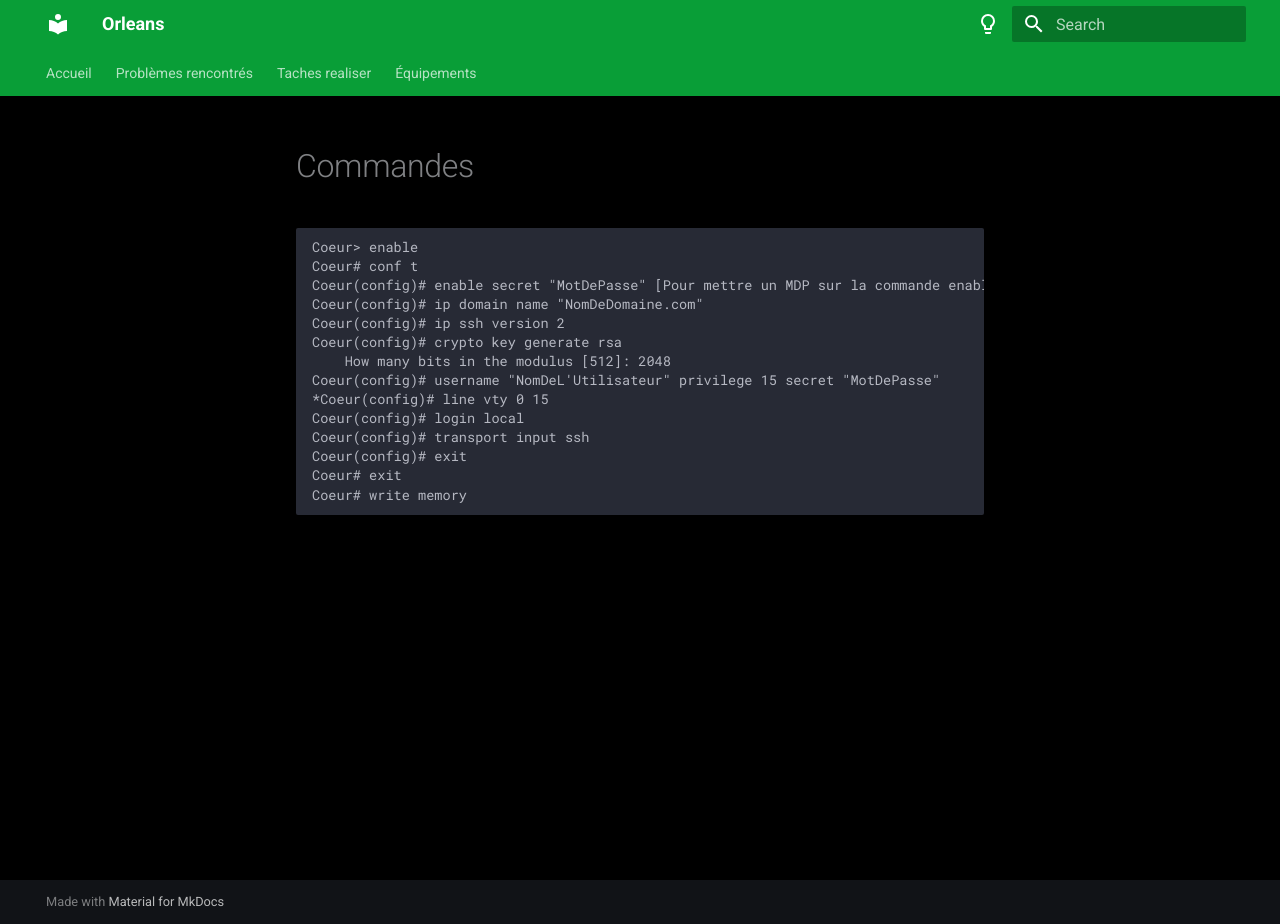
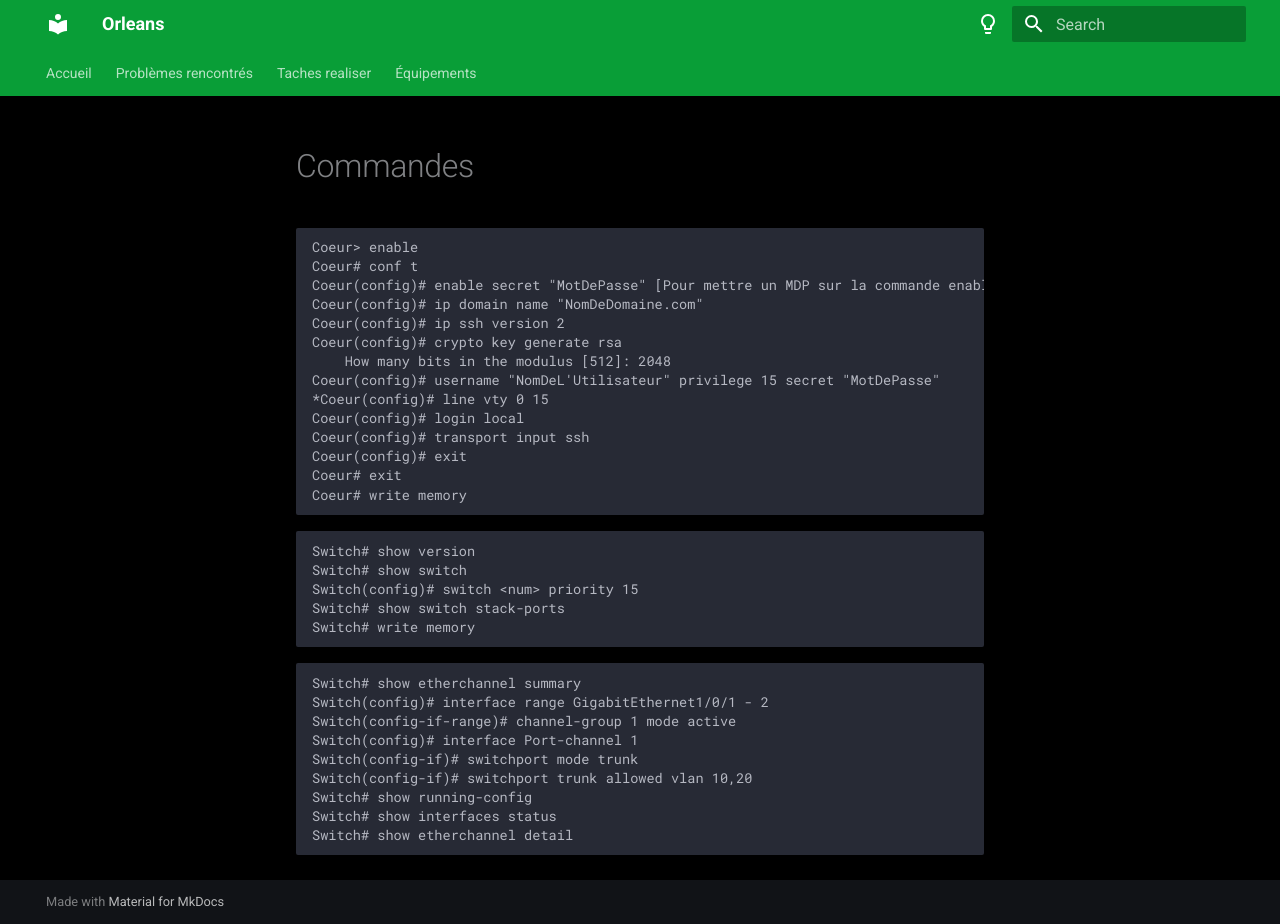
Before and after one commit to XolA-max/gp-orleans-sportludique2025-2026, an MkDocs documentation site: the page built from docs/Commandes.md, in a window 1280 px wide and 924 px high. Built offline with MkDocs 1.6.1 and Material for MkDocs 9.7.7, drawn with Linux system fonts in a browser that asks for light colours.

Commit message:
Update Commandes.md

````diff
--- a/docs/Commandes.md
+++ b/docs/Commandes.md
@@ -14,3 +14,27 @@ Coeur(config)# exit
 Coeur# exit
 Coeur# write memory
 ```
+
+```
+
+Switch# show version
+Switch# show switch
+Switch(config)# switch <num> priority 15
+Switch# show switch stack-ports
+Switch# write memory
+
+```
+
+```
+Switch# show etherchannel summary
+Switch(config)# interface range GigabitEthernet1/0/1 - 2
+Switch(config-if-range)# channel-group 1 mode active
+Switch(config)# interface Port-channel 1
+Switch(config-if)# switchport mode trunk
+Switch(config-if)# switchport trunk allowed vlan 10,20
+Switch# show running-config
+Switch# show interfaces status
+Switch# show etherchannel detail
+
+
+```
````
